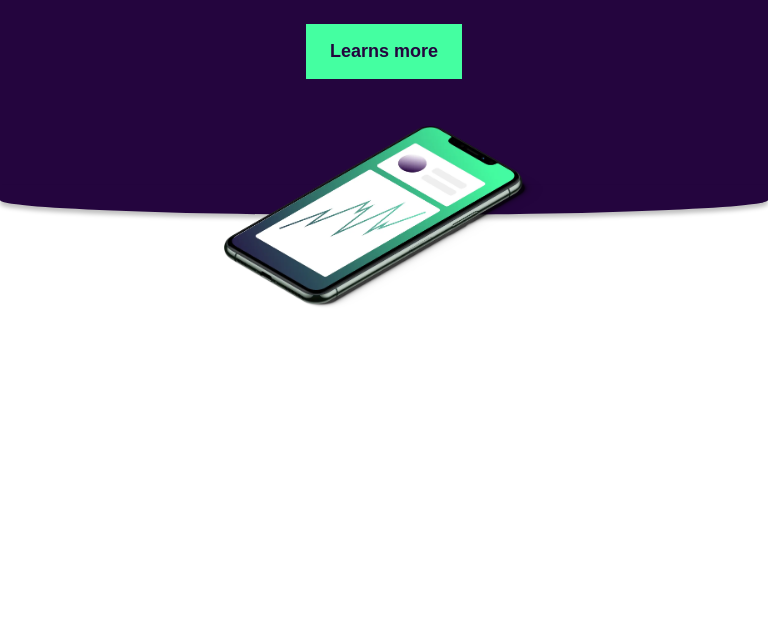
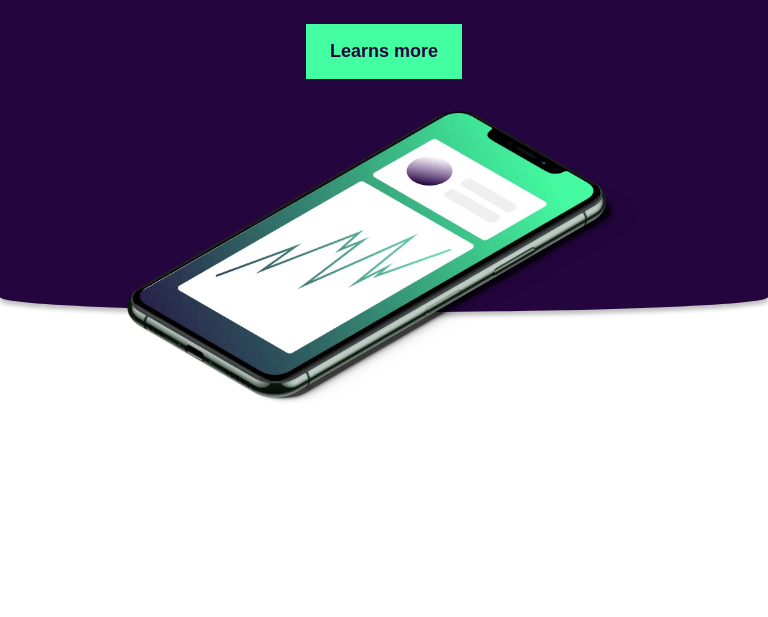
Before and after one commit to PedroPenhaa/LandingPage-Workit, a plain HTML site: page index.html in a window 768 px wide. Shown: the part 183-800 px from the top of the page. Drawn offline with Linux system fonts and the light colour scheme.

Commit message:
image_responsive

```diff
--- a/assets/styles/style.css
+++ b/assets/styles/style.css
@@ -44,3 +44,21 @@
     bottom: 60px;
     width: 320px;
 }
+
+@media(min-width: 768px){
+    .header_content{
+        padding-bottom: 203px;
+    }
+    .header_image{
+        width: 514px;
+    }
+}
+
+@media(min-width: 1440px){
+    .header_content{
+        padding-bottom: 255px;
+    }
+    .header_image{
+        width: 767px;
+    }
+}
--- a/assets/styles/utility.css
+++ b/assets/styles/utility.css
@@ -52,6 +52,10 @@
 }
 
 @media (max-width: 769px){
+    .container{
+        padding-left: 40px;
+        padding-right: 40px;
+    }
     .heading-L{
         font-size: 60px;
     }
@@ -65,6 +69,10 @@
 }
 
 @media (max-width: 1440px){
+    .container{
+       max-width: 1120px;
+       margin: auto;
+    }
     .heading-L{
         font-size: 80px;
     }
```
